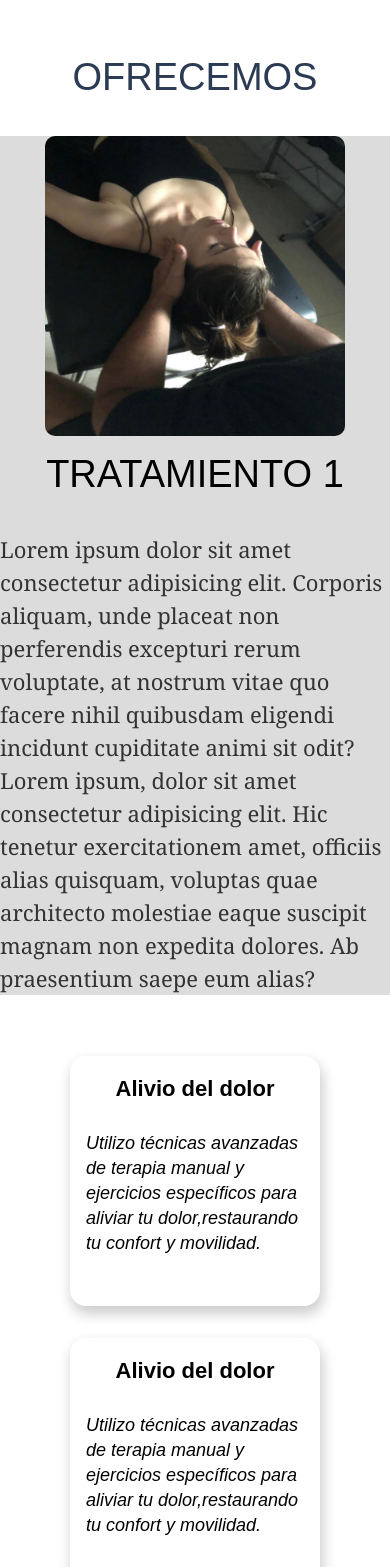
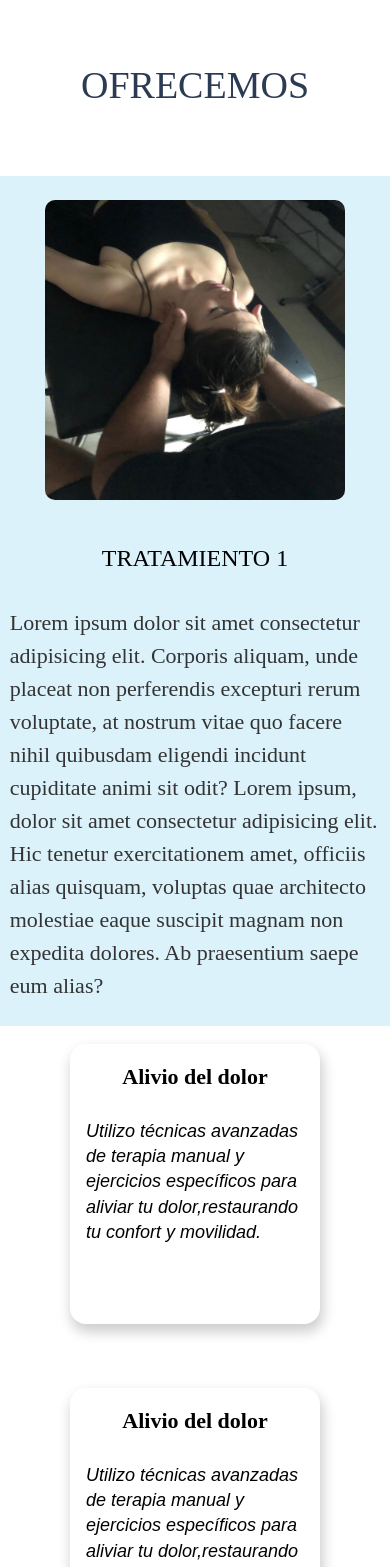
Before and after one commit to urielcamp/FisioSalinas-project, a React (Vite) app: page / in a window 390 px wide. Shown: the part 2660-4227 px from the top of the page. Built offline with nearby package versions, Linux system fonts and the light colour scheme.

Commit message:
Corregui detalles en el diseño de la seccion de servicios y trabaje en el responsive de la web

```diff
--- a/src/App.jsx
+++ b/src/App.jsx
@@ -30,6 +30,7 @@ const App = () => {
       <Carrousel/>
       <Contact/>
       <Footer/>
+       {/*  */}
     </>
   )
 }
--- a/src/components/CarruselReviews.jsx
+++ b/src/components/CarruselReviews.jsx
@@ -65,7 +65,7 @@ const Carroucel = () => {
                 spaceBetween: 30,
               },
               "@1.75": {
-                slidesPerView: 5,
+                slidesPerView: 4,
                 spaceBetween: 20,
               },
             }}
--- a/src/style/_service.scss
+++ b/src/style/_service.scss
@@ -4,8 +4,13 @@
 	align-items: center;
 	width: 100%;
 	height: 100%;
-  margin-top: 1.5rem;
-
+	margin-top: 2rem;
+}
+.service-container {
+	display: flex;
+	flex-direction: column;
+	align-items: center;
+}
 .service-title {
 	font-size: 38px;
 	font-weight: 400;
@@ -14,15 +19,21 @@
 	margin-bottom: 30px;
 	text-transform: uppercase;
 	text-align: center;
+   font-family: "Times New Roman", Times, serif;
 }
+.service-SubTitle {
+	font-size: 38px;
+	font-weight: 400;
+	color: #000000;
+	text-transform: uppercase;
+  margin-top: 30px;
+	margin-bottom: 30px;
+	text-align: start;
+     font-family: "Times New Roman", Times, serif;
 
-  .service-container {
-    display: flex;
-    flex-direction: column;
-    align-items: center;
-
+}
 .service {
-      width: 80vw;
+	width: 65vw;
 	display: grid;
 	grid-template-columns: repeat(2, 1fr);
 	grid-template-rows: repeat(1, 1fr);
@@ -30,110 +41,106 @@
 	border-radius: 25pc 0 0 25pc;
 	padding: 25px;
 	gap: 10px;
-
-      .service-SubTitle {
-        font-size: 38px;
-        font-weight: 400;
-        color: #000000;
-        text-transform: uppercase;
-        margin-bottom: 30px;
-        text-align: start;
+	img {
+		width: 420px;
+		height: 420px;
+		object-fit: fill;
+		border-radius: 50%;
 	}
-
+}
 .text-service {
-        font-family: Cambria, Cochin, Georgia, Times, 'Times New Roman', serif;
+ font-family: "Times New Roman", Times, serif;
  font-size: 22px;
 	font-weight: 500;
 }
 
 .img-container {
 	display: flex;
-        justify-content: flex-start;
-        border-radius: 50%;
-
-        img {
-          width: 420px;
-          height: 420px;
-          object-fit: fill;
+	justify-content: start;
 	border-radius: 50%;
 }
-
-        &.img-izquierda {
-          justify-content: flex-end;
-        }
-      }
-
-      &.izquierda {
+.izquierda {
 	border-radius: 0 25pc 25pc 0;
 }
+.img-izquierda {
+	justify-content: end;
 }
-
-    /* Estilos de las cards */
 .card-background {
 	display: flex;
 	align-items: center;
 	height: 40vh;
 	margin-top: 3rem;
 	margin-bottom: 3rem;
-
+}
 .card-container {
 	display: flex;
 	justify-content: space-around;
 	width: 90vw;
-
+}
 .card-body {
   display: flex;
   flex-direction: column;
   align-items: center;
   border-radius: 16px;
   width: 320px;
-          height: 250px;
-          box-shadow: 2px 7px 13px 1px rgba(0, 0, 0, 0.2);
+  height: 280px;
+  box-shadow: 2px 7px 13px 1px rgba(0,0,0,0.2);
   overflow: hidden;
-          border-color: #000000;
+  border-color: #bdbdbd85;
   padding: 24px;
 
+  transition: transform 0.25s ease, box-shadow 0.25s ease;
+  will-change: transform, box-shadow;
+
+  &:hover {
+    transform: translateY(-10px) scale(1.03);
+    box-shadow: 0 15px 30px rgba(0,0,0,0.25);
+  }
+}
+
 .card-title {
-            color: #000000;
+	color:  #000000;
 	font-weight: bold;
 	font-size: 22px;
-            font-family: Arial, Helvetica, sans-serif;
-            margin: 0;
-            padding: 0;
+ font-family: "Times New Roman", Times, serif;
+ margin: 0px;
+	padding: 0px;
 	margin-bottom: 1rem;
 }
-
 .card-text {
 	line-height: 1.4;
-            margin: 10px 0 0 0;
+	margin: 10px 0px 0px 0px;
 	font-size: 18px;
 	color: #000000;
 	font-style: italic;
 }
-        }
-      }
-    }
-  }
-}
-
-/* Maqueta celu */
 @media (max-width: 550px) {
-  .service-section {
-    .service-container {
 	.service {
 		display: flex;
 		flex-direction: column;
 		align-items: center;
-        width: fit-content;
-        background-color: #bdbdbd85;
+		width: 100vw;
+		background-color:#DBF2FA;
+		border-radius: 0;
     padding: 0;
-        margin-bottom: 1.5rem;
-        border-radius: 0;
+    padding-top: 1.5rem;
+    padding-bottom: 1.5rem;
+    margin-top: 2rem;
+		margin-bottom: 2rem;
+	}
+
+  .textService-container{
+  width: 95%;
+
+  p{
+    font-size: 22px;
+  }
+}
 
 	.service-SubTitle {
+    	font-size: 1.5rem;
 		text-align: center;
 	}
-
 	.img-container {
 		img {
 			width: 300px;
@@ -141,50 +148,42 @@
 			border-radius: 10px;
 		}
 	}
-
-        &.izquierda {
-            margin-top: 1.5rem;
-            border-radius: 0px;
-
+	.card-background {
+		height: 100vh;
+    margin-top: 2rem;
 	}
-      }
-
-      .card-background {
-        height: 90vh;
-
 	.card-container {
 		flex-direction: column;
 		width: auto;
-
+    gap: 2rem;
+    margin-top: 2rem;
+    margin-bottom: 2rem;
+	}
 	.card-body {
 		width: 250px;
 		padding: 16px;
 		margin-top: 2rem;
 	}
+	.izquierda {
+		margin-top: 5rem;
 	}
 }
-    }
-  }
-}
-
-/* Maqueta tablet */
 @media (min-width: 551px) and (max-width: 900px) {
-  .service-section {
-    .service-container {
 	.service {
 		display: flex;
 		flex-direction: column;
 		align-items: center;
+    height: 95vh;
 		width: fit-content;
-        background-color: #bdbdbd85;
-        padding: 0;
+		background-color:#DBF2FA;
+		border-radius: 0;
+		padding: 0px;
 		margin-bottom: 1.5rem;
 		border-radius: 10px;
-
+	}
 	.service-SubTitle {
     text-align: center;
 	}
-
 	.img-container {
 		img {
 			width: 400px;
@@ -194,84 +193,61 @@
 			margin-bottom: 2rem;
 		}
 	}
-
-        &.izquierda {
-            margin-top: 3rem;
-            border-radius: 0px;
-
+	.card-background {
+		height: 100vh;
+    margin-bottom: 4rem;
 	}
-      }
-
-      .card-background {
-        height: 90vh;
-
 	.card-container {
 		flex-direction: column;
 		width: auto;
-
+    	gap: 2rem;
+	}
 	.card-body {
 		width: 250px;
 		padding: 16px;
 		margin-top: 2rem;
 	}
+	.izquierda {
+		margin-top: 3rem;
 	}
 }
+@media (min-width: 901px) and (max-width: 1024px) {
+	.service {
+		width: 90vw;
+		background: linear-gradient(to right, rgba(165, 223, 243, 0.842), rgb(255, 255, 255));
 	}
+	.izquierda {
+		background: linear-gradient(to left, rgba(165, 223, 243, 0.842), rgb(255, 255, 255));
 	}
+	.card-container {
+		width: 100vw;
+    gap: 1rem;
+	}
+	.card-body {
+		width: 300px;
+		padding: 12px;
+	}
+  .card-background{
+    margin-top: 0;
+    margin-bottom: 0;
+  }
+.service-SubTitle{
+  margin-top: 0;
+  margin-bottom: 1rem;
 }
 
-@media (min-width: 901px) and (max-width: 1024px) {
-  .service-section {
-    .service-container {
+}
+@media (min-width: 1440px) {
 	.service {
-        width: 100vw;
-        background: linear-gradient(
-          to right,
-          rgba(179, 179, 255, 0.842),
-          #ffffff
-        );
-
-        &.izquierda {
-          background: linear-gradient(
-            to left,
-            rgba(179, 179, 255, 0.842),
-            #ffffff
-          );
+		background: linear-gradient(to right, rgba(165, 223, 243, 0.842), rgb(255, 255, 255));
 	}
+	.izquierda {
+		background: linear-gradient(to left, rgba(165, 223, 243, 0.842), rgb(255, 255, 255));
 	}
 
-      .card-background {
-        .card-container {
-          width: 100vw;
-
-          .card-body {
-            width: 300px;
-            padding: 14px;
-          }
-        }
-      }
-    }
-  }
+	.service-SubTitle{
+  margin-top: 0;
+  margin-bottom: 1.5rem;
 }
 
-@media (min-width: 1440px) {
-  .service-section {
-    .service-container {
-      .service {
-        background: linear-gradient(
-          to right,
-          rgba(179, 179, 255, 0.842),
-          #ffffff
-        );
-
-        &.izquierda {
-          background: linear-gradient(
-            to left,
-            rgba(179, 179, 255, 0.842),
-            #ffffff
-          );
 }
-      }
-    }
-  }
-}
--- a/src/style/style/style.css
+++ b/src/style/style/style.css
@@ -567,9 +567,16 @@ nav .ul-navbar .li-navbar a:hover {
   align-items: center;
   width: 100%;
   height: 100%;
-  margin-top: 1.5rem;
+  margin-top: 2rem;
 }
-.service-section .service-title {
+
+.service-container {
+  display: flex;
+  flex-direction: column;
+  align-items: center;
+}
+
+.service-title {
   font-size: 38px;
   font-weight: 400;
   color: #2b3b53;
@@ -577,15 +584,22 @@ nav .ul-navbar .li-navbar a:hover {
   margin-bottom: 30px;
   text-transform: uppercase;
   text-align: center;
+  font-family: "Times New Roman", Times, serif;
 }
-.service-section .service-container {
-  display: flex;
-  flex-direction: column;
-  align-items: center;
-  /* Estilos de las cards */
+
+.service-SubTitle {
+  font-size: 38px;
+  font-weight: 400;
+  color: #000000;
+  text-transform: uppercase;
+  margin-top: 30px;
+  margin-bottom: 30px;
+  text-align: start;
+  font-family: "Times New Roman", Times, serif;
 }
-.service-section .service-container .service {
-  width: 80vw;
+
+.service {
+  width: 65vw;
   display: grid;
   grid-template-columns: repeat(2, 1fr);
   grid-template-rows: repeat(1, 1fr);
@@ -594,175 +608,209 @@ nav .ul-navbar .li-navbar a:hover {
   padding: 25px;
   gap: 10px;
 }
-.service-section .service-container .service .service-SubTitle {
-  font-size: 38px;
-  font-weight: 400;
-  color: #000000;
-  text-transform: uppercase;
-  margin-bottom: 30px;
-  text-align: start;
-}
-.service-section .service-container .service .text-service {
-  font-family: Cambria, Cochin, Georgia, Times, "Times New Roman", serif;
-  font-size: 22px;
-  font-weight: 500;
-}
-.service-section .service-container .service .img-container {
-  display: flex;
-  justify-content: flex-start;
-  border-radius: 50%;
-}
-.service-section .service-container .service .img-container img {
+.service img {
   width: 420px;
   height: 420px;
   object-fit: fill;
   border-radius: 50%;
 }
-.service-section .service-container .service .img-container.img-izquierda {
-  justify-content: flex-end;
+
+.text-service {
+  font-family: "Times New Roman", Times, serif;
+  font-size: 22px;
+  font-weight: 500;
 }
-.service-section .service-container .service.izquierda {
+
+.img-container {
+  display: flex;
+  justify-content: start;
+  border-radius: 50%;
+}
+
+.izquierda {
   border-radius: 0 25pc 25pc 0;
 }
-.service-section .service-container .card-background {
+
+.img-izquierda {
+  justify-content: end;
+}
+
+.card-background {
   display: flex;
   align-items: center;
   height: 40vh;
   margin-top: 3rem;
   margin-bottom: 3rem;
 }
-.service-section .service-container .card-background .card-container {
+
+.card-container {
   display: flex;
   justify-content: space-around;
   width: 90vw;
 }
-.service-section .service-container .card-background .card-container .card-body {
+
+.card-body {
   display: flex;
   flex-direction: column;
   align-items: center;
   border-radius: 16px;
   width: 320px;
-  height: 250px;
+  height: 280px;
   box-shadow: 2px 7px 13px 1px rgba(0, 0, 0, 0.2);
   overflow: hidden;
-  border-color: #000000;
+  border-color: rgba(189, 189, 189, 0.5215686275);
   padding: 24px;
+  transition: transform 0.25s ease, box-shadow 0.25s ease;
+  will-change: transform, box-shadow;
 }
-.service-section .service-container .card-background .card-container .card-body .card-title {
+.card-body:hover {
+  transform: translateY(-10px) scale(1.03);
+  box-shadow: 0 15px 30px rgba(0, 0, 0, 0.25);
+}
+
+.card-title {
   color: #000000;
   font-weight: bold;
   font-size: 22px;
-  font-family: Arial, Helvetica, sans-serif;
-  margin: 0;
-  padding: 0;
+  font-family: "Times New Roman", Times, serif;
+  margin: 0px;
+  padding: 0px;
   margin-bottom: 1rem;
 }
-.service-section .service-container .card-background .card-container .card-body .card-text {
+
+.card-text {
   line-height: 1.4;
-  margin: 10px 0 0 0;
+  margin: 10px 0px 0px 0px;
   font-size: 18px;
   color: #000000;
   font-style: italic;
 }
 
-/* Maqueta celu */
 @media (max-width: 550px) {
-  .service-section .service-container .service {
+  .service {
     display: flex;
     flex-direction: column;
     align-items: center;
-    width: fit-content;
-    background-color: rgba(189, 189, 189, 0.5215686275);
+    width: 100vw;
+    background-color: #DBF2FA;
+    border-radius: 0;
     padding: 0;
-    margin-bottom: 1.5rem;
-    border-radius: 0;
+    padding-top: 1.5rem;
+    padding-bottom: 1.5rem;
+    margin-top: 2rem;
+    margin-bottom: 2rem;
   }
-  .service-section .service-container .service .service-SubTitle {
+  .textService-container {
+    width: 95%;
+  }
+  .textService-container p {
+    font-size: 22px;
+  }
+  .service-SubTitle {
+    font-size: 1.5rem;
     text-align: center;
   }
-  .service-section .service-container .service .img-container img {
+  .img-container img {
     width: 300px;
     height: 300px;
     border-radius: 10px;
   }
-  .service-section .service-container .service.izquierda {
-    margin-top: 1.5rem;
-    border-radius: 0px;
+  .card-background {
+    height: 100vh;
+    margin-top: 2rem;
   }
-  .service-section .service-container .card-background {
-    height: 90vh;
-  }
-  .service-section .service-container .card-background .card-container {
+  .card-container {
     flex-direction: column;
     width: auto;
+    gap: 2rem;
+    margin-top: 2rem;
+    margin-bottom: 2rem;
   }
-  .service-section .service-container .card-background .card-container .card-body {
+  .card-body {
     width: 250px;
     padding: 16px;
     margin-top: 2rem;
   }
+  .izquierda {
+    margin-top: 5rem;
+  }
 }
-/* Maqueta tablet */
 @media (min-width: 551px) and (max-width: 900px) {
-  .service-section .service-container .service {
+  .service {
     display: flex;
     flex-direction: column;
     align-items: center;
+    height: 95vh;
     width: fit-content;
-    background-color: rgba(189, 189, 189, 0.5215686275);
-    padding: 0;
+    background-color: #DBF2FA;
+    border-radius: 0;
+    padding: 0px;
     margin-bottom: 1.5rem;
     border-radius: 10px;
   }
-  .service-section .service-container .service .service-SubTitle {
+  .service-SubTitle {
     text-align: center;
   }
-  .service-section .service-container .service .img-container img {
+  .img-container img {
     width: 400px;
     height: 350px;
     border-radius: 10px;
     margin-top: 2rem;
     margin-bottom: 2rem;
   }
-  .service-section .service-container .service.izquierda {
-    margin-top: 3rem;
-    border-radius: 0px;
+  .card-background {
+    height: 100vh;
+    margin-bottom: 4rem;
   }
-  .service-section .service-container .card-background {
-    height: 90vh;
-  }
-  .service-section .service-container .card-background .card-container {
+  .card-container {
     flex-direction: column;
     width: auto;
+    gap: 2rem;
   }
-  .service-section .service-container .card-background .card-container .card-body {
+  .card-body {
     width: 250px;
     padding: 16px;
     margin-top: 2rem;
   }
+  .izquierda {
+    margin-top: 3rem;
+  }
 }
 @media (min-width: 901px) and (max-width: 1024px) {
-  .service-section .service-container .service {
+  .service {
+    width: 90vw;
+    background: linear-gradient(to right, rgba(165, 223, 243, 0.842), rgb(255, 255, 255));
+  }
+  .izquierda {
+    background: linear-gradient(to left, rgba(165, 223, 243, 0.842), rgb(255, 255, 255));
+  }
+  .card-container {
     width: 100vw;
-    background: linear-gradient(to right, rgba(179, 179, 255, 0.842), #ffffff);
+    gap: 1rem;
   }
-  .service-section .service-container .service.izquierda {
-    background: linear-gradient(to left, rgba(179, 179, 255, 0.842), #ffffff);
+  .card-body {
+    width: 300px;
+    padding: 12px;
   }
-  .service-section .service-container .card-background .card-container {
-    width: 100vw;
+  .card-background {
+    margin-top: 0;
+    margin-bottom: 0;
   }
-  .service-section .service-container .card-background .card-container .card-body {
-    width: 300px;
-    padding: 14px;
+  .service-SubTitle {
+    margin-top: 0;
+    margin-bottom: 1rem;
   }
 }
 @media (min-width: 1440px) {
-  .service-section .service-container .service {
-    background: linear-gradient(to right, rgba(179, 179, 255, 0.842), #ffffff);
+  .service {
+    background: linear-gradient(to right, rgba(165, 223, 243, 0.842), rgb(255, 255, 255));
   }
-  .service-section .service-container .service.izquierda {
-    background: linear-gradient(to left, rgba(179, 179, 255, 0.842), #ffffff);
+  .izquierda {
+    background: linear-gradient(to left, rgba(165, 223, 243, 0.842), rgb(255, 255, 255));
+  }
+  .service-SubTitle {
+    margin-top: 0;
+    margin-bottom: 1.5rem;
   }
 }
 .hero-container {
```
Also changed, not shown: 1 other file (tests, documents, lock files or other folders). Lines whose indentation alone changed are shown as unchanged.
